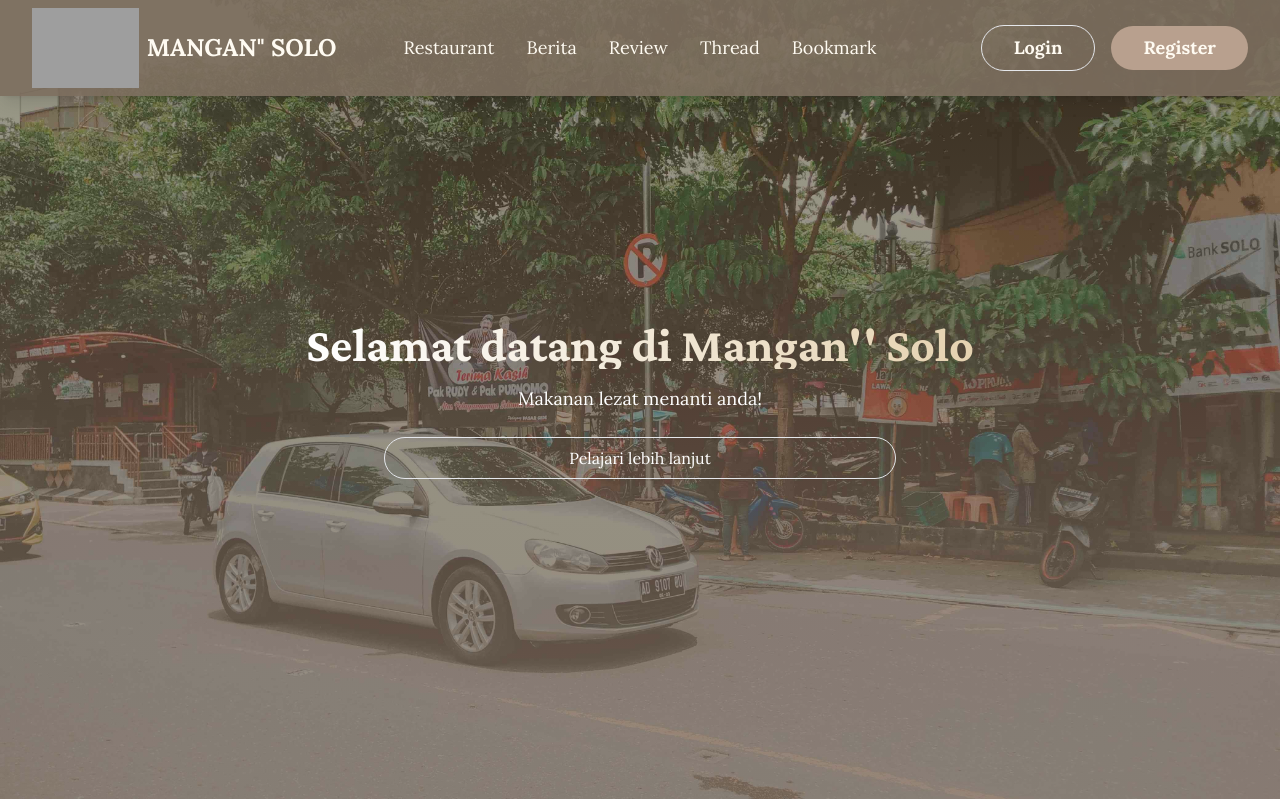
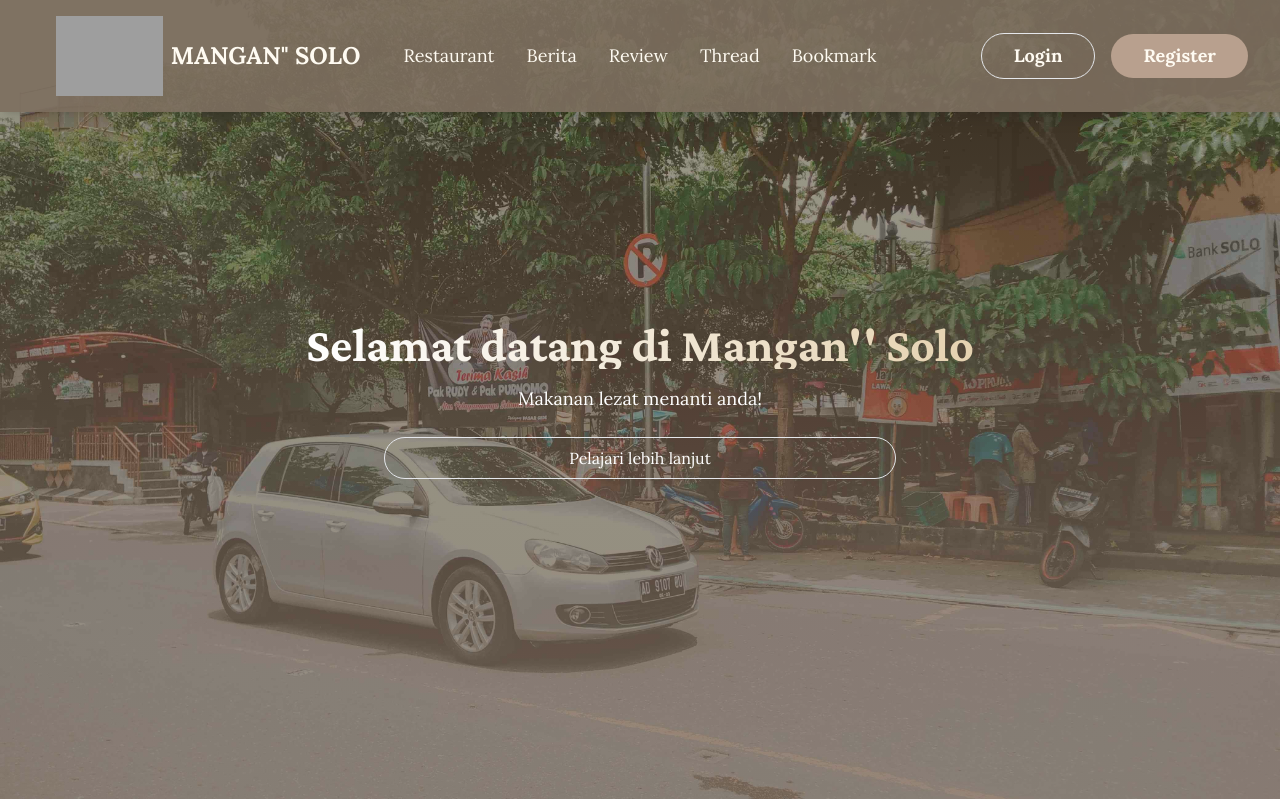
Before and after one commit to muttyqt15/pbp-6, a Django app: page / in a window 1280 px wide. Shown: the top 799 px of the page. Run offline with Django 5.2, Linux system fonts and the light colour scheme; some libraries are stand-ins or nearby versions; grey boxes are pictures that could not be loaded.

Commit message:
fix bug navbar

```diff
--- a/api/news/templates/main_berita.html
+++ b/api/news/templates/main_berita.html
@@ -8,8 +8,7 @@
 {% endblock meta %}
 
 {% block content %}
-{% include 'navbar.html' %}
-<div class="bg-batik min-h-screen">
+<div class="">
     <div class="container mx-auto px-4 py-8 pt-28 ">
         <h1 class="text-4xl font-bold text-center mb-8 text-[#fffbf2]">
             Daftar Berita
--- a/api/news/templates/owner_panel.html
+++ b/api/news/templates/owner_panel.html
@@ -8,8 +8,7 @@
 {% endblock meta %}
 
 {% block content %}
-{% include 'navbar.html' %}
-<div class="bg-batik min-h-screen">
+<div class="">
     <div class="container mx-auto px-4 py-8 pt-28 ">
         <h1 class="text-4xl font-bold text-center mb-4 text-[#fffbf2]">
             Daftar Berita
--- a/templates/navbar.html
+++ b/templates/navbar.html
@@ -32,12 +32,12 @@
         <div class="relative flex items-center justify-between h-full">
 
           <!-- Logo Section -->
-          <div class="flex items-center space-x-4 mx-auto lg:mx-0">
+          <div class="flex items-center space-x-4 mx-auto lg:mx-2">
             <a
-            href="/"
-            class="text-2xl font-bold text-center text-[#fffbf2] transition-transform duration-300 hover:scale-105 flex items-center navbar-text"
+              href="/"
+              class="text-2xl font-bold text-center text-[#fffbf2] transition-transform duration-300 hover:scale-105 flex items-center navbar-text relative z-10 py-2 px-4 inline-flex"
             >
-            <img src="{% static 'images/manganSolo-logo.svg' %}" alt="logo" class="h-20 mr-2">
+              <img src="{% static 'images/manganSolo-logo.svg' %}" alt="logo" class="h-20 mr-2">
               MANGAN" SOLO
             </a>
           </div>
@@ -77,7 +77,7 @@
             </a>
             <a
               href="/auth/signup"
-              class="bg-[#B8A08E] hover:bg-[#c1a386] text-[#fffbf2] font-bold py-2 px-8 rounded-full  transition-transform duration-300 hover:scale-105"
+              class="bg-[#B8A08E] hover:bg-[#c1a386] text-[#FFFBF2] font-bold py-2 px-8 rounded-full  transition-transform duration-300 hover:scale-105"
             >
               Register
             </a>
```
